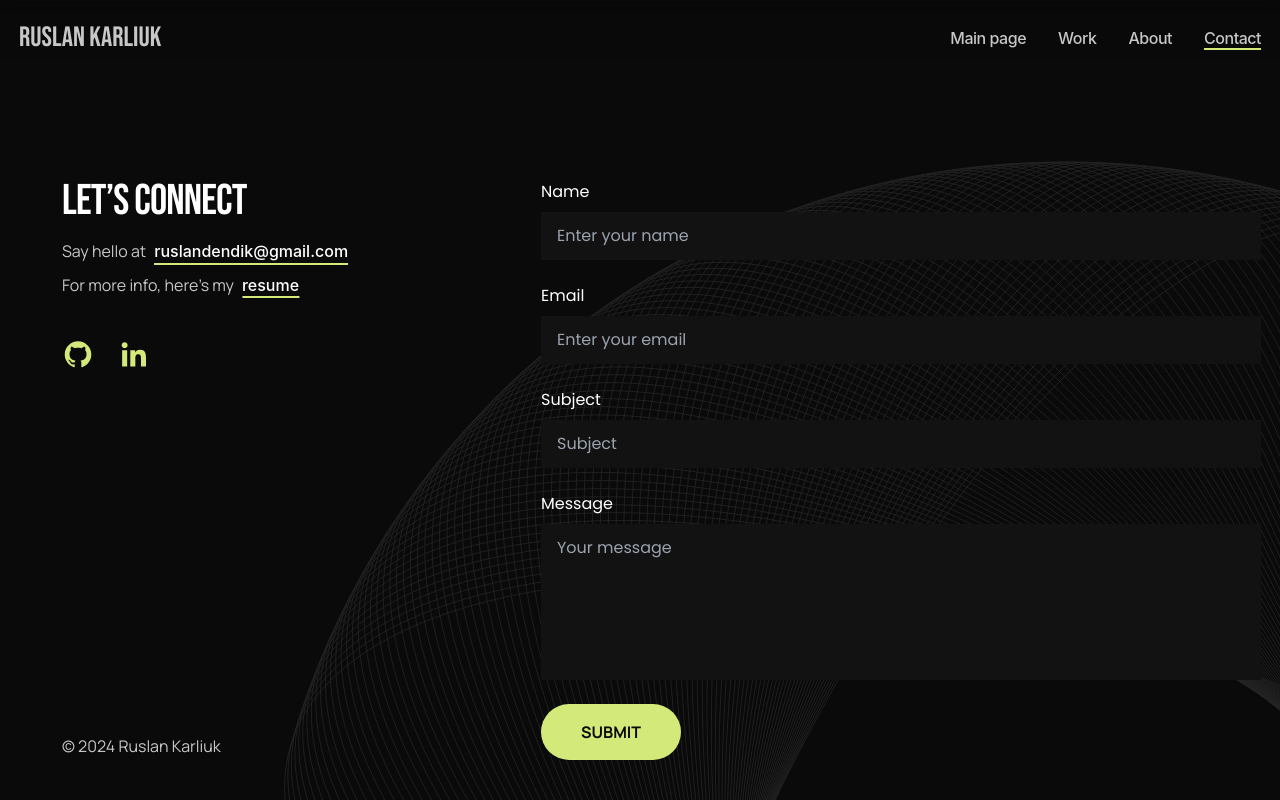
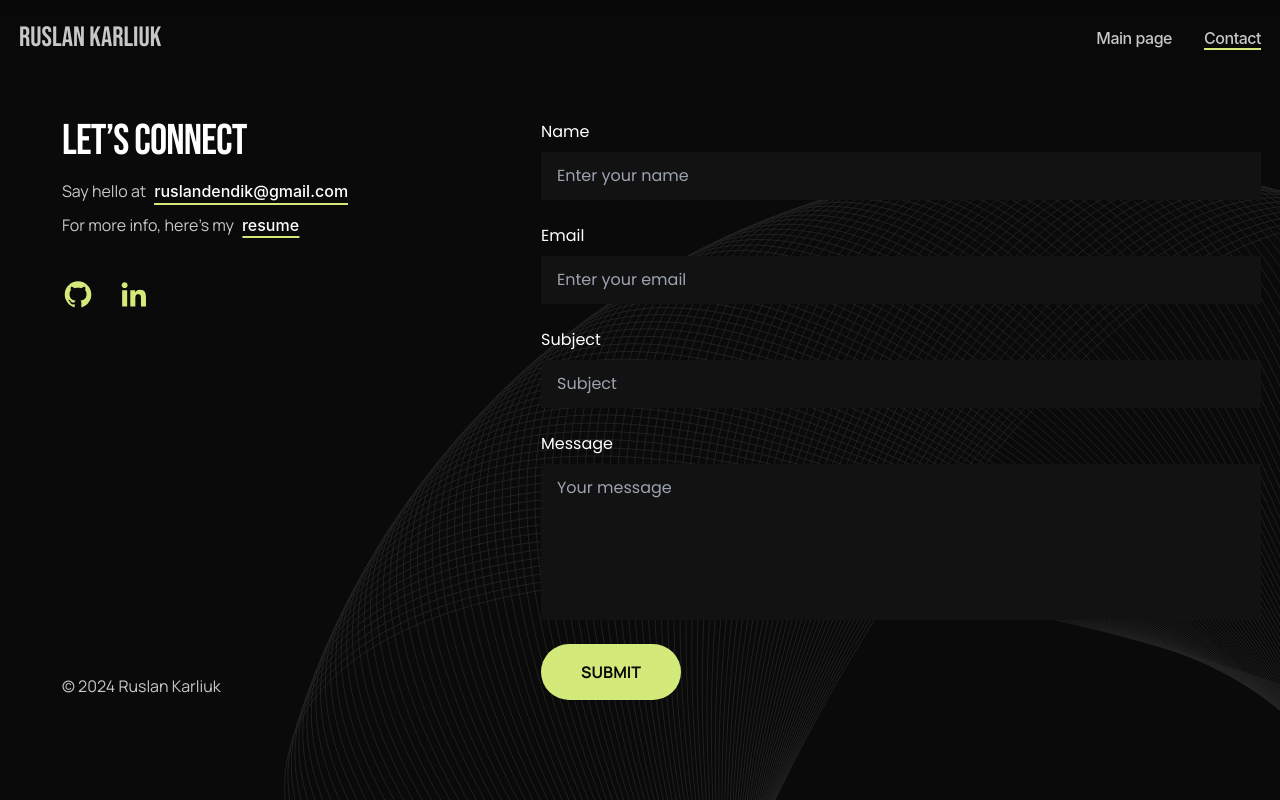
Before and after one commit to BlazerXXI/karliuk-dev, a React (Vite) app: page /contact in a window 1280 px wide. Built offline with nearby package versions, Linux system fonts and the light colour scheme.

Commit message:
ready to prod

```diff
--- a/src/components/NavigationLinks.tsx
+++ b/src/components/NavigationLinks.tsx
@@ -23,7 +23,7 @@ const NavigationLinks = (props: INavigationLinks) => {
 			>
 				Main page
 			</Link>
-			<Link
+			{/* <Link
 				onClick={ClickOnLink}
 				to='/work'
 				className={cx({ active: location.pathname === '/work' })}
@@ -36,7 +36,7 @@ const NavigationLinks = (props: INavigationLinks) => {
 				className={cx({ active: location.pathname === '/about' })}
 			>
 				About
-			</Link>
+			</Link> */}
 			<Link
 				onClick={ClickOnLink}
 				to='/contact'
--- a/src/index.scss
+++ b/src/index.scss
@@ -46,7 +46,7 @@ body {
 
 main {
 	margin-top: vars.$header-height;
-	flex: 1;
+	// flex: 1;
 	> section {
 		padding-block: vars.$padding-block;
 		position: relative;
```
